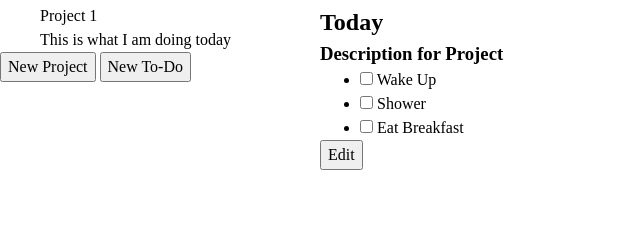
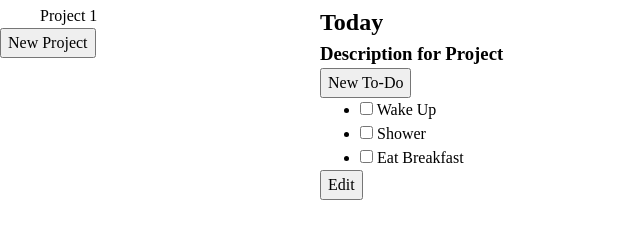
Before and after one commit to Pianist01/to-do-app, a plain HTML site: page todo-app/index.html in a window 1280 px wide. Shown: the part 44-282 px from the top of the page, without its empty margins (0-640 px from the left). Drawn offline with Linux system fonts and the light colour scheme.

Commit message:
Refactor HTML structure for to-do app
Updated the structure of the HTML document, including changes to the project list and to-do list elements.

```diff
--- a/todo-app/index.html
+++ b/todo-app/index.html
@@ -14,14 +14,12 @@
             <h1>My Projects</h1>
 
             <div class="user-projects">
-                <ul>
+                <ul class="projects">
                     <li class="project">Project 1</li>
-                    <p>This is what I am doing today</p>
                 </ul>
             </div>
 
             <button class = "add-project">New Project</button>
-            <button class="add-to-do">New To-Do</button>
 
         </div>
 
@@ -30,7 +28,8 @@
             <h2>Today</h2>
             <h3 class="to-do-description">Description for Project</h3>
             <div class="to-do">
-                <ul>
+            <button class="add-to-do">New To-Do</button>
+                <ul class="todos">
                     <li>
                         <input type = "checkbox" id="default1" name="checklist" value="defaulttask1">
                         <label for = "default1">Wake Up</label>
```
